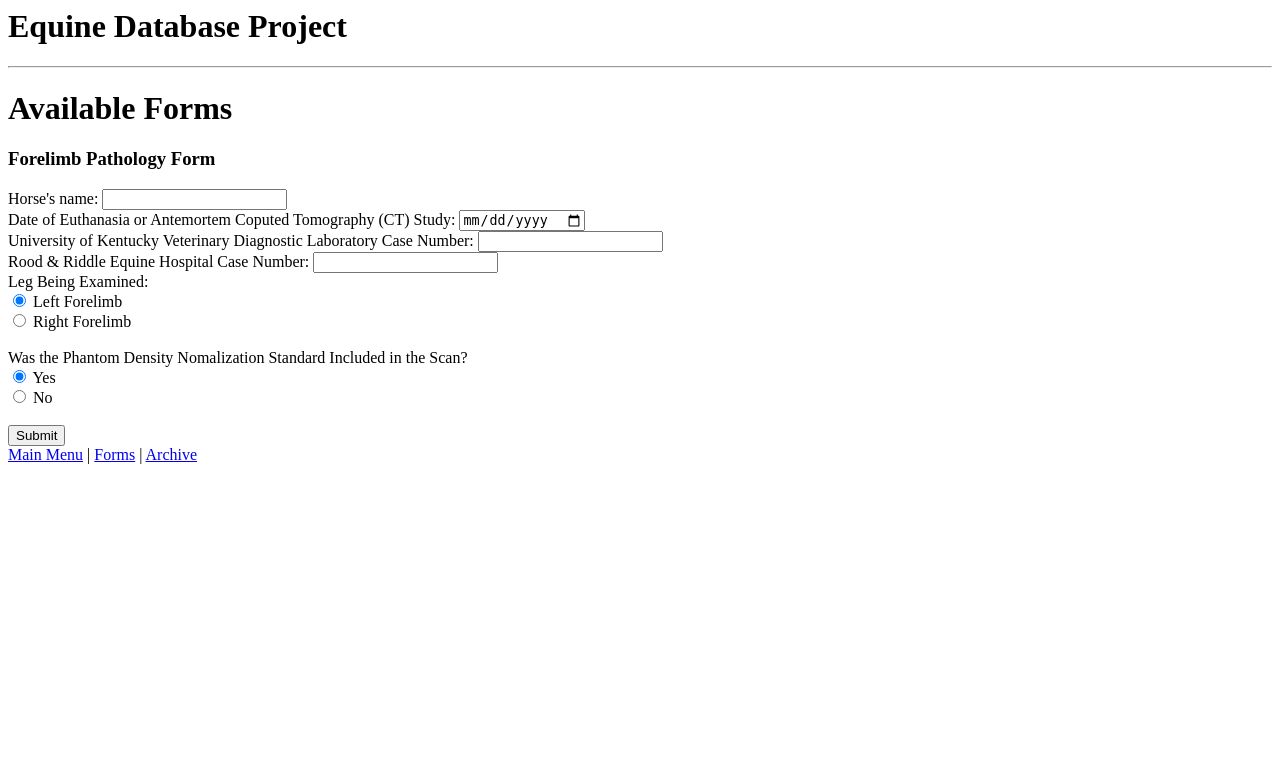
After one commit to brycekushner/Databases, a PHP site: page /forms.php in a window 1280 px wide. The commit adds this page. Shown: the top 783 px of the page. Run offline with PHP 8.4, Linux system fonts and the light colour scheme.

Commit message:
Created Header and Footer files. Started Forelimb form.

```diff
--- /dev/null
+++ b/footer.php
@@ -0,0 +1,3 @@
+<footer>
+	<a href="welcome.php">Main Menu</a> | <a href="forms.php">Forms</a> | <a href="results.php">Archive</a>
+</footer>
--- /dev/null
+++ b/forms.php
@@ -0,0 +1,44 @@
+<html>
+	<?php include('header.php'); ?>
+<body>
+<h1>Available Forms</h1>
+
+<!-- START FORELIMB FORM -->
+<h3>Forelimb Pathology Form</h3>
+<form action="results.php" method="post">
+<label>Horse's name: </label>
+<input type="text" name="horse_name_forelimb"><br>
+<label>Date of Euthanasia or Antemortem Coputed Tomography (CT) Study: </label>
+<input type="date" name="euthanasia_date_forelimb"><br>
+<label>University of Kentucky Veterinary Diagnostic Laboratory Case Number: </label>
+<input type="text" name="case_number_forelimb"><br>
+<label>Rood &amp; Riddle Equine Hospital Case Number: </label>
+<input type="text" name="rr_case_number_forelimb"><br>
+<label>Leg Being Examined: </label>
+<div>
+	<input type="radio" id="left_forelimb" name="left_right_forelimb" value="left-forelimb" checked>
+	<label for="left_forelimb">Left Forelimb</label>
+</div>
+<div>
+	<input type="radio" id="right_forelimb" name="left_right_forelimb" value="right-forelimb">
+	<label for="right_forelimb">Right Forelimb</label>
+</div>
+<br>
+<label>Was the Phantom Density Nomalization Standard Included in the Scan?<label>
+<div>
+	<input type="radio" id="PDN_Yes" name="PDN_forelimb" value="yes" checked>
+	<label for="PDN_Yes">Yes</label>
+</div>
+<div>
+	<input type="radio" id="PDM_No" name="PDN_forelimb" value="no">
+	<label for="PDN_No">No</label>
+</div>
+<br>
+
+<input type="submit" value="Submit" name="submit_forelimb">
+</form>
+<!-- END FORELIMB FORM -->
+
+<?php include('footer.php'); ?>
+</body>
+</html>
--- /dev/null
+++ b/header.php
@@ -0,0 +1,4 @@
+<head>
+	<h1>Equine Database Project</h1>
+	<hr>
+</head>
--- a/homepage.php
+++ b/homepage.php
@@ -1,4 +1,5 @@
 <html>
+<?php include('header.php'); ?>
 <body>
 <h1>Equine Database Login</h1>
 
@@ -15,5 +16,6 @@
 <input type="submit" value="Register" name="register">
 </form>
 
+
 </body>
 </html>
```
Also changed, not shown: results.php (added, +7 -0 lines), welcome.php (+9 -6 lines).
